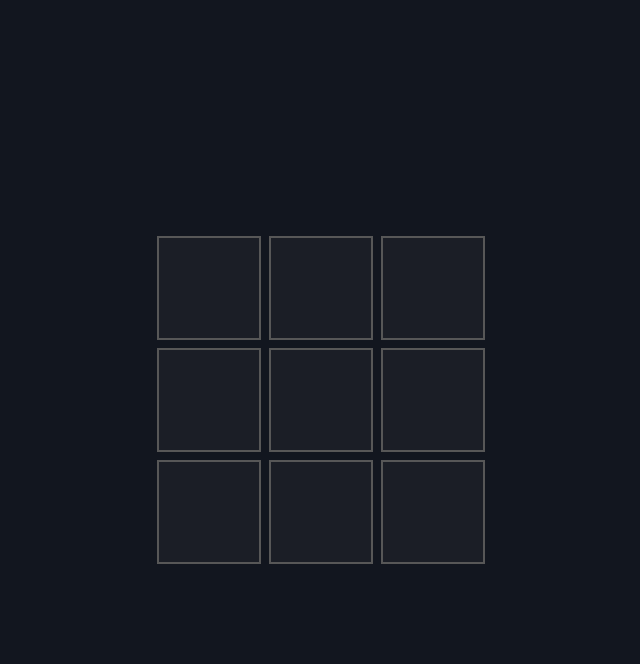
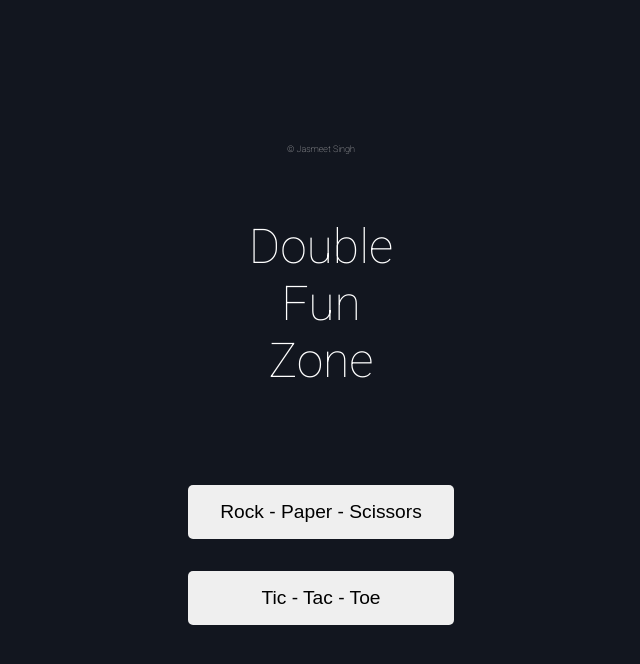
Before and after one commit to jasmeetsingh-1/rock-paper-scissors, a React (Create React App) app: page / in a window 1280 px wide. Shown: the top 664 px of the page, without its empty margins (319-959 px from the left). Built offline with nearby package versions, Linux system fonts and the light colour scheme.

Commit message:
new main menu

```diff
--- a/src/App.css
+++ b/src/App.css
@@ -8,6 +8,7 @@
 
 body {
   font-family: Roboto;
+  background-color: #12161f;
 }
 
 .roboto-thin {
--- a/src/App.js
+++ b/src/App.js
@@ -1,14 +1,14 @@
 import "./App.css";
 // import MainPage from "./components/mainPage";
 import TicTacToe from "./components/ticTacToe";
+import LandingPage from "./components/landingPage";
+import PlayGround from "./components/playGround";
 
 function App() {
   return (
     <div className="app-div-outer roboto-thin">
-      {/* <TicTacToe /> */}
-      {/* <MainPage /> */}
-      <TicTacToe />
-      {/* <TicTacToe /> */}
+      <LandingPage />
+      {/* <PlayGround /> */}
     </div>
   );
 }
--- a/src/components/cssFiles/landingPage.css
+++ b/src/components/cssFiles/landingPage.css
@@ -0,0 +1,40 @@
+.heading-landing-holder {
+  color: white;
+  text-align: center;
+  font-weight: 100;
+  font-size: xxx-large;
+}
+
+.copyright-landing-holder {
+  color: lightgray;
+  font-size: xx-small;
+  text-align: center;
+}
+
+.buttons-holder-landing-holder {
+  display: flex;
+  flex-direction: column;
+  gap: 2rem;
+  margin: 2rem 0;
+}
+
+.buttons-holder-landing-holder > button {
+  cursor: pointer;
+}
+
+.buttons-holder-landing-holder > button {
+  padding: 1rem 2rem;
+  border-radius: 5px;
+  outline: none;
+  border: none;
+  font-size: larger;
+  cursor: pointer;
+}
+
+.landing-page-main-holder {
+  height: 100%;
+  display: flex;
+  flex-direction: column;
+  justify-content: center;
+  gap: 4rem;
+}
--- /dev/null
+++ b/src/components/isPlaying.jsx
@@ -0,0 +1,13 @@
+import React from "react";
+import PlayGround from "./playGround";
+import TicTacToe from "./ticTacToe";
+
+function IsPLaying({ playingWhat }) {
+  return (
+    <div style={{ width: "100%", height: "100%" }}>
+      {playingWhat == "rockPaperScissors" ? <PlayGround /> : <TicTacToe />}
+    </div>
+  );
+}
+
+export default IsPLaying;
--- a/src/components/landingPage.jsx
+++ b/src/components/landingPage.jsx
@@ -1,7 +1,43 @@
-import React from "react";
+import React, { useState } from "react";
+import "../components/cssFiles/landingPage.css";
+import IsPLaying from "./isPlaying";
 
 function LandingPage() {
+  const [isPlaying, setIsPlaying] = useState(false);
+  const [playingWhat, setPlayingWhat] = useState("");
 
-    return <>
+  return (
+    <>
+      {isPlaying ? (
+        <IsPLaying playingWhat={playingWhat} />
+      ) : (
+        <div className="landing-page-main-holder">
+          <div className="copyright-landing-holder">&#169; Jasmeet Singh</div>
+          <div className="heading-landing-holder">
+            Double <br /> Fun <br /> Zone
+          </div>
+          <div className="buttons-holder-landing-holder">
+            <button
+              onClick={() => {
+                setIsPlaying(true);
+                setPlayingWhat("rockPaperScissors");
+              }}
+            >
+              Rock - Paper - Scissors
+            </button>
+            <button
+              onClick={() => {
+                setIsPlaying(true);
+                setPlayingWhat("ticTacToe");
+              }}
+            >
+              Tic - Tac - Toe
+            </button>
+          </div>
+        </div>
+      )}
     </>
+  );
 }
+
+export default LandingPage;
--- a/src/components/playGround.jsx
+++ b/src/components/playGround.jsx
@@ -63,14 +63,14 @@ function PlayGround({ setInPlayGround }) {
   return (
     <Card className="playGround-outer-div">
       <div className="score-holder-playGround">
-        <img
-          src={back}
-          alt="back-svg"
-          width="20px"
-          onClick={() => {
-            setInPlayGround(false);
-          }}
-        />
+        {/* <img
+        //   src={back}
+        //   alt="back-svg"
+        //   width="20px"
+        //   onClick={() => {
+        //     setInPlayGround(false);
+        //   }}
+        // /> */}
         <span>Score: {score} </span>
       </div>
       <img
```
